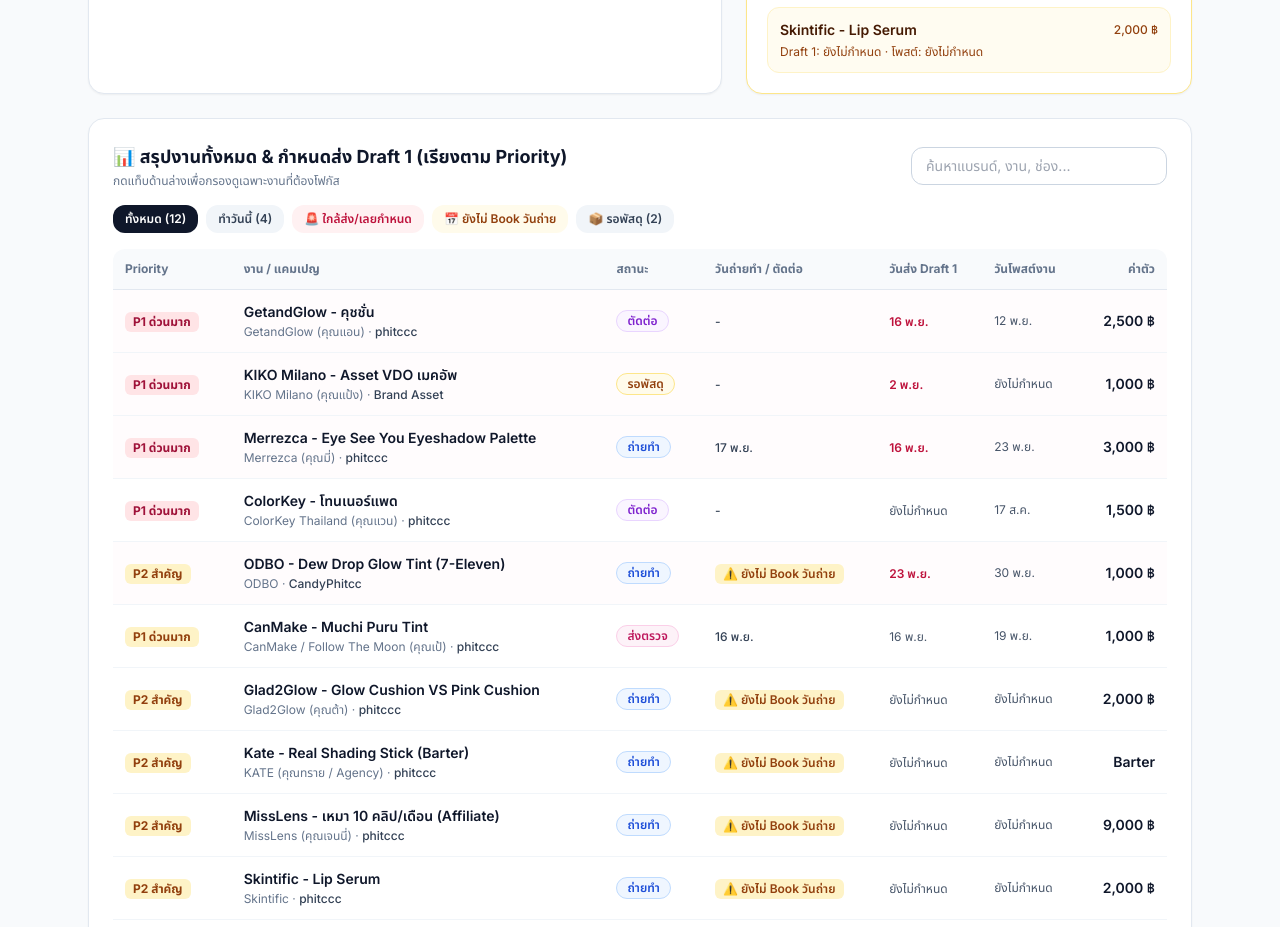
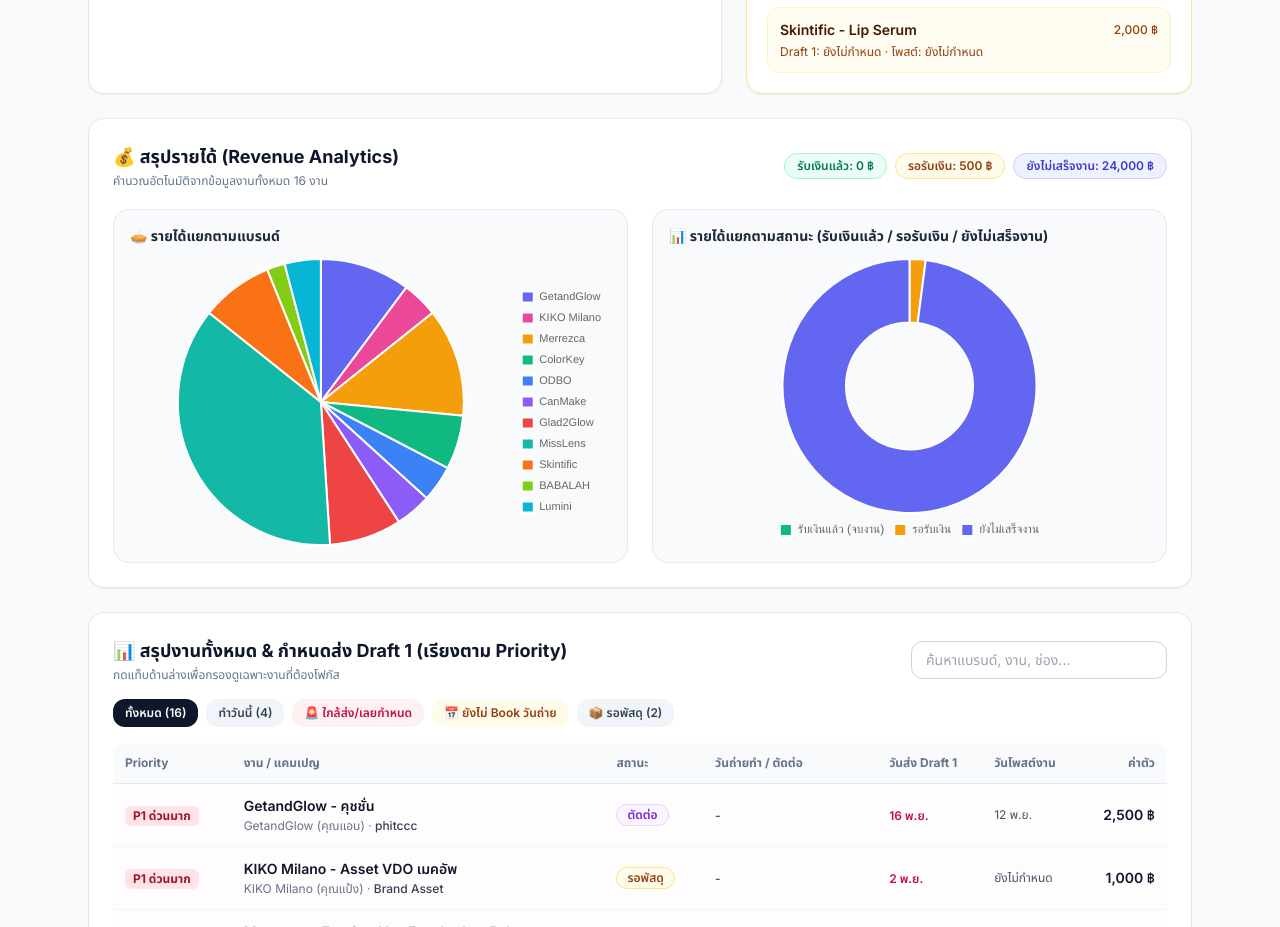
Before and after one commit to Natchapon63/Tomorrow_plan, a plain HTML site: page index.html in a window 1280 px wide. Shown: the part 1274-2201 px from the top of the page. Drawn offline with nearby package versions, Linux system fonts and the light colour scheme.

Commit message:
feat: add 2 Pie Charts (brandRevenueChart & statusRevenueChart) and auto-deploy preservation

```diff
--- a/index.html
+++ b/index.html
@@ -5,6 +5,7 @@
   <meta name="viewport" content="width=device-width, initial-scale=1.0" />
   <title>แผนงานรายวัน &amp; Influencer Update — Thursday Studio</title>
   <script src="https://cdn.tailwindcss.com/3.4.17"></script>
+  <script src="https://cdn.jsdelivr.net/npm/chart.js@4.4.1"></script>
   <link rel="preconnect" href="https://fonts.googleapis.com" />
   <link rel="preconnect" href="https://fonts.gstatic.com" crossorigin />
   <link href="https://fonts.googleapis.com/css2?family=Inter:wght@400;500;600;700&family=Noto+Sans+Thai:wght@400;500;600;700&display=swap" rel="stylesheet" />
@@ -128,9 +129,9 @@
         <p class="text-xs text-amber-700 mt-1">ของถึงแล้วแต่ยังไม่มีวันถ่าย</p>
       </div>
       <div class="bg-white rounded-2xl border border-slate-200 p-4 shadow-sm">
-        <p class="text-xs font-medium text-slate-500" id="kpi-total-title">มูลค่างานทั้งหมด (12 งาน)</p>
-        <p class="text-2xl font-bold text-emerald-600 mt-1" id="kpi-total-amount">24,500 ฿</p>
-        <p class="text-xs text-slate-500 mt-1" id="kpi-total-sub">ส่งตรวจ 1 · รอรับเงิน 1</p>
+        <p class="text-xs font-medium text-slate-500" id="kpi-total-title">มูลค่างานทั้งหมด (16 งาน)</p>
+        <p class="text-2xl font-bold text-emerald-600 mt-1" id="kpi-total-amount">36,000 ฿</p>
+        <p class="text-xs text-slate-500 mt-1" id="kpi-total-sub">Active 12 · ดีลงาน 4</p>
       </div>
     </section>
 
@@ -174,6 +175,37 @@
       </section>
     </div>
 
+
+    <!-- Revenue Analytics (Pie Charts) -->
+    <section class="bg-white rounded-2xl border border-slate-200 p-5 sm:p-6 shadow-sm space-y-5">
+      <div class="flex flex-col sm:flex-row sm:items-center sm:justify-between gap-2">
+        <div>
+          <h2 class="text-lg font-bold text-slate-900">💰 สรุปรายได้ (Revenue Analytics)</h2>
+          <p class="text-xs text-slate-500 mt-0.5">คำนวณอัตโนมัติจากข้อมูลงานทั้งหมด 16 งาน</p>
+        </div>
+        <div class="flex flex-wrap gap-2 text-xs font-semibold">
+          <span class="px-3 py-1 rounded-full bg-emerald-50 text-emerald-700 border border-emerald-200" id="rev-paid-pill">รับเงินแล้ว: 0 ฿</span>
+          <span class="px-3 py-1 rounded-full bg-amber-50 text-amber-800 border border-amber-200" id="rev-waiting-pill">รอรับเงิน: 0 ฿</span>
+          <span class="px-3 py-1 rounded-full bg-indigo-50 text-indigo-700 border border-indigo-200" id="rev-inprogress-pill">ยังไม่เสร็จงาน: 0 ฿</span>
+        </div>
+      </div>
+
+      <div class="grid grid-cols-1 lg:grid-cols-2 gap-6">
+        <div class="p-4 rounded-2xl bg-slate-50 border border-slate-200">
+          <h3 class="text-sm font-bold text-slate-800 mb-3">🥧 รายได้แยกตามแบรนด์</h3>
+          <div class="relative h-72">
+            <canvas id="brandRevenueChart"></canvas>
+          </div>
+        </div>
+        <div class="p-4 rounded-2xl bg-slate-50 border border-slate-200">
+          <h3 class="text-sm font-bold text-slate-800 mb-3">📊 รายได้แยกตามสถานะ (รับเงินแล้ว / รอรับเงิน / ยังไม่เสร็จงาน)</h3>
+          <div class="relative h-72">
+            <canvas id="statusRevenueChart"></canvas>
+          </div>
+        </div>
+      </div>
+    </section>
+
     <!-- Master 12-Job Priority & Draft Table -->
     <section class="bg-white rounded-2xl border border-slate-200 p-5 sm:p-6 shadow-sm space-y-4">
       <div class="flex flex-col md:flex-row md:items-center md:justify-between gap-3">
@@ -188,7 +220,7 @@
       </div>
 
       <div class="flex flex-wrap gap-2" id="filter-tabs">
-        <button type="button" data-filter="all" class="filter-tab px-3 py-1.5 rounded-xl text-xs font-semibold bg-slate-900 text-white transition">ทั้งหมด (12)</button>
+        <button type="button" data-filter="all" class="filter-tab px-3 py-1.5 rounded-xl text-xs font-semibold bg-slate-900 text-white transition">ทั้งหมด (16)</button>
         <button type="button" data-filter="tomorrow" class="filter-tab px-3 py-1.5 rounded-xl text-xs font-semibold bg-slate-100 text-slate-700 hover:bg-slate-200 transition">ทำวันนี้ (4)</button>
         <button type="button" data-filter="urgent" class="filter-tab px-3 py-1.5 rounded-xl text-xs font-semibold bg-rose-50 text-rose-700 hover:bg-rose-100 transition">🚨 ใกล้ส่ง/เลยกำหนด</button>
         <button type="button" data-filter="unbooked" class="filter-tab px-3 py-1.5 rounded-xl text-xs font-semibold bg-amber-50 text-amber-800 hover:bg-amber-100 transition">📅 ยังไม่ Book วันถ่าย</button>
@@ -710,10 +742,15 @@
     }
 
     function getStatusBadge(status) {
+      if (status === 'ดีลงาน') return 'bg-cyan-50 text-cyan-700 border-cyan-200';
+      if (status === 'รอพัสดุ') return 'bg-amber-50 text-amber-800 border-amber-200';
+      if (status === 'ตรวจ Script') return 'bg-orange-50 text-orange-700 border-orange-200';
       if (status === 'ถ่ายทำ') return 'bg-blue-50 text-blue-700 border-blue-200';
       if (status === 'ตัดต่อ') return 'bg-purple-50 text-purple-700 border-purple-200';
       if (status === 'ส่งตรวจ') return 'bg-pink-50 text-pink-700 border-pink-200';
+      if (status === 'โพสต์งาน') return 'bg-indigo-50 text-indigo-700 border-indigo-200';
       if (status === 'รับเงิน') return 'bg-emerald-50 text-emerald-700 border-emerald-200';
+      if (status === 'จบงาน') return 'bg-slate-100 text-slate-700 border-slate-300';
       return 'bg-amber-50 text-amber-800 border-amber-200';
     }
 
@@ -785,6 +822,7 @@
         });
         btn.className = 'filter-tab px-3 py-1.5 rounded-xl text-xs font-semibold bg-slate-900 text-white transition';
         renderTable();
+    renderRevenueCharts();
       });
     });
 
@@ -799,10 +837,91 @@
       renderTodos();
     });
 
+
+    let brandChartInstance = null;
+    let statusChartInstance = null;
+
+    function renderRevenueCharts() {
+      if (typeof Chart === 'undefined') return;
+      const brandCanvas = document.getElementById('brandRevenueChart');
+      const statusCanvas = document.getElementById('statusRevenueChart');
+      if (!brandCanvas || !statusCanvas) return;
+
+      if (brandChartInstance) {
+        brandChartInstance.destroy();
+        brandChartInstance = null;
+      }
+      if (statusChartInstance) {
+        statusChartInstance.destroy();
+        statusChartInstance = null;
+      }
+
+      const paidTotal = JOBS.filter((j) => j.status.startsWith('จบงาน')).reduce((sum, j) => sum + (j.budget || 0), 0);
+      const waitingPayTotal = JOBS.filter((j) => j.status.startsWith('รับเงิน')).reduce((sum, j) => sum + (j.budget || 0), 0);
+      const unfinishedTotal = JOBS.filter((j) => !j.status.startsWith('จบงาน') && !j.status.startsWith('รับเงิน')).reduce((sum, j) => sum + (j.budget || 0), 0);
+
+      const paidPill = document.getElementById('rev-paid-pill');
+      const waitingPill = document.getElementById('rev-waiting-pill');
+      const inprogressPill = document.getElementById('rev-inprogress-pill');
+      if (paidPill) paidPill.textContent = `รับเงินแล้ว: ${paidTotal.toLocaleString()} ฿`;
+      if (waitingPill) waitingPill.textContent = `รอรับเงิน: ${waitingPayTotal.toLocaleString()} ฿`;
+      if (inprogressPill) inprogressPill.textContent = `ยังไม่เสร็จงาน: ${unfinishedTotal.toLocaleString()} ฿`;
+
+      const brandJobs = JOBS.filter((j) => (j.budget || 0) > 0);
+      const brandLabels = brandJobs.map((j) => j.name.split(' - ')[0]);
+      const brandData = brandJobs.map((j) => j.budget);
+      const brandColors = [
+        '#6366f1', '#ec4899', '#f59e0b', '#10b981', '#3b82f6', '#8b5cf6',
+        '#ef4444', '#14b8a6', '#f97316', '#84cc16', '#06b6d4', '#a855f7',
+        '#eab308', '#64748b'
+      ];
+
+      brandChartInstance = new Chart(brandCanvas, {
+        type: 'pie',
+        data: {
+          labels: brandLabels,
+          datasets: [{
+            data: brandData,
+            backgroundColor: brandColors.slice(0, brandLabels.length),
+            borderWidth: 2,
+            borderColor: '#ffffff'
+          }]
+        },
+        options: {
+          responsive: true,
+          maintainAspectRatio: false,
+          plugins: {
+            legend: { position: 'right', labels: { boxWidth: 12, font: { size: 11 } } }
+          }
+        }
+      });
+
+      statusChartInstance = new Chart(statusCanvas, {
+        type: 'doughnut',
+        data: {
+          labels: ['รับเงินแล้ว (จบงาน)', 'รอรับเงิน', 'ยังไม่เสร็จงาน'],
+          datasets: [{
+            data: [paidTotal, waitingPayTotal, unfinishedTotal],
+            backgroundColor: ['#10b981', '#f59e0b', '#6366f1'],
+            borderWidth: 2,
+            borderColor: '#ffffff'
+          }]
+        },
+        options: {
+          responsive: true,
+          maintainAspectRatio: false,
+          plugins: {
+            legend: { position: 'bottom', labels: { boxWidth: 12, font: { size: 12 } } }
+          }
+        }
+      });
+    }
+
     initUpdateForm();
     renderTodos();
     renderHighlights();
     renderTable();
+    renderRevenueCharts();
   </script>
 </body>
 </html>
```
Also changed, not shown: 1 other file.
